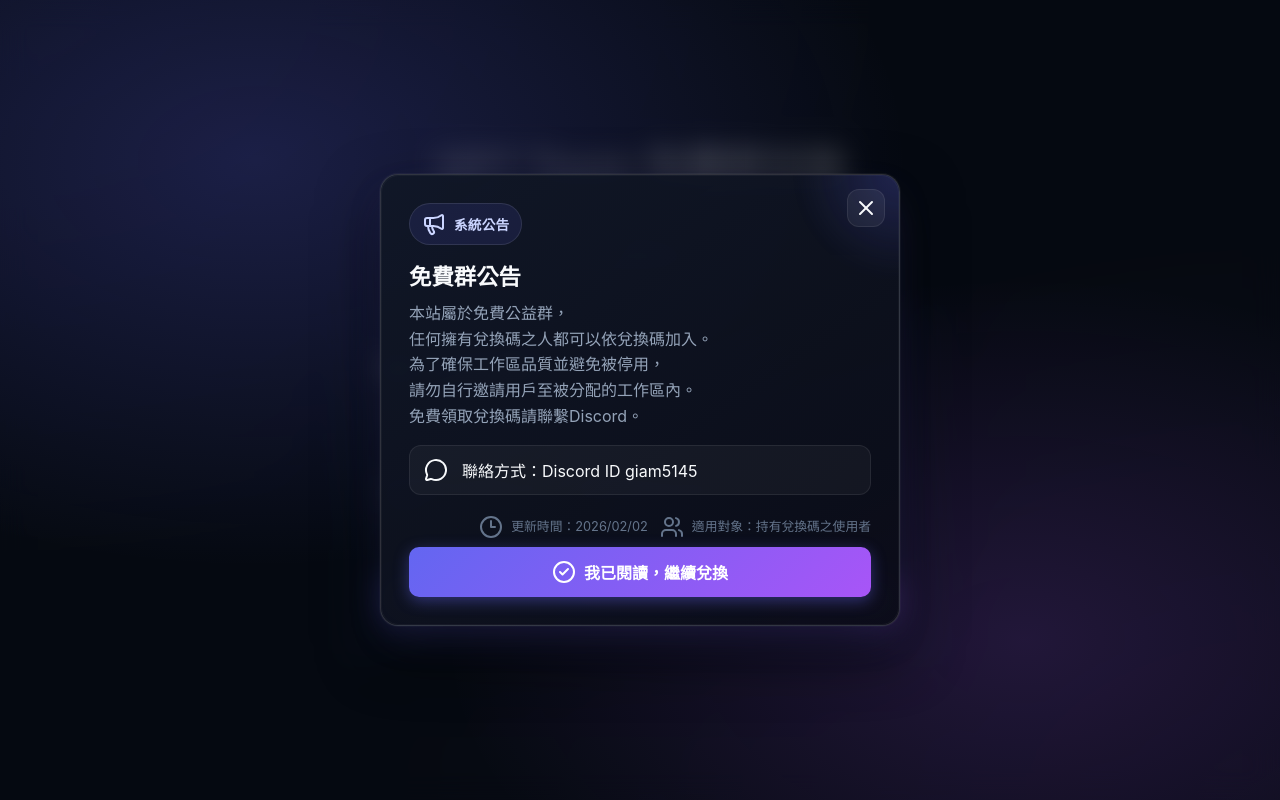
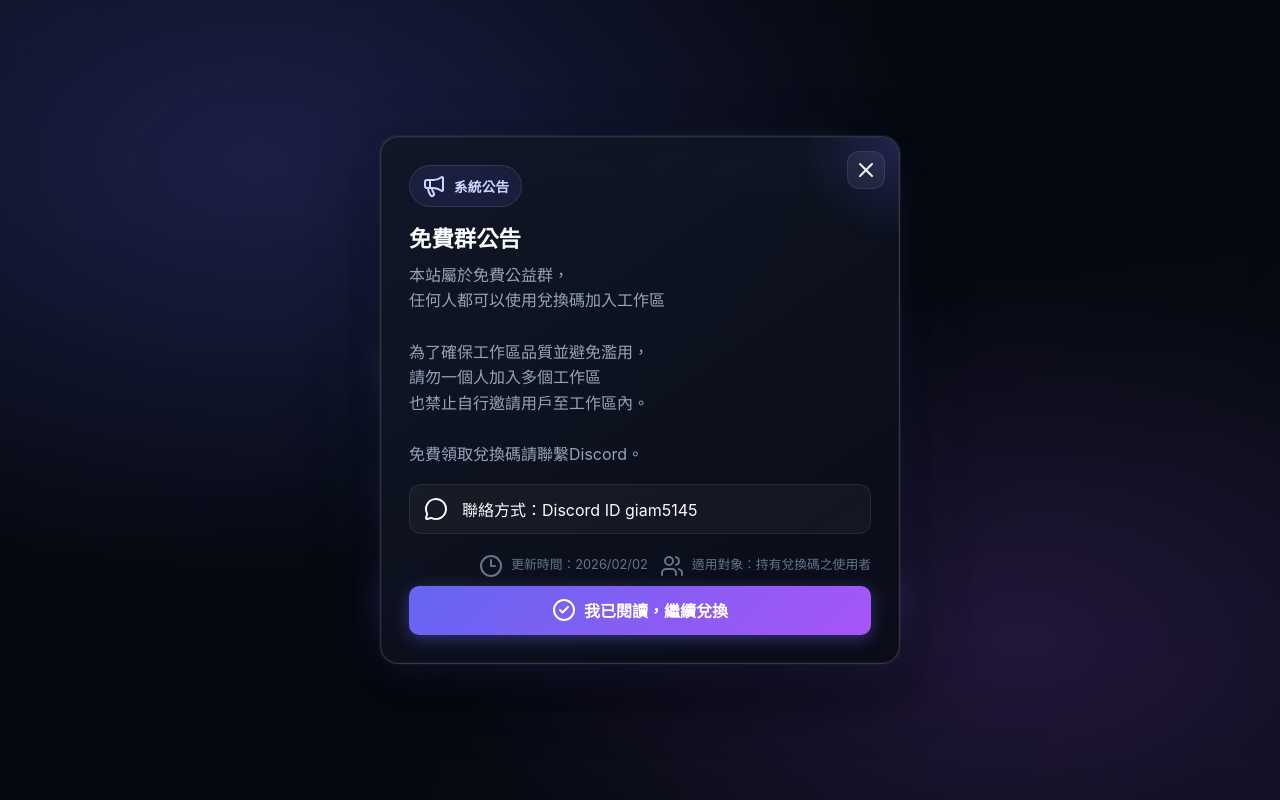
Before and after one commit to JneJne829/team-manage-ZH_TW, a FastAPI app: page / in a window 1280 px wide. Run offline with FastAPI, Linux system fonts and the light colour scheme; data that the repository does not hold is empty.

Commit message:
更新前端

```diff
--- a/app/templates/user/redeem.html
+++ b/app/templates/user/redeem.html
@@ -99,9 +99,10 @@
             <h3 id="announcementTitle" class="announcement-title">免費群公告</h3>
             <p class="announcement-body">
                 本站屬於免費公益群，<br>
-                任何擁有兌換碼之人都可以依兌換碼加入。<br>
-                為了確保工作區品質並避免被停用，<br>
-                請勿自行邀請用戶至被分配的工作區內。<br>
+                任何人都可以使用兌換碼加入工作區<br><br>
+                為了確保工作區品質並避免濫用，<br>
+                請勿一個人加入多個工作區<br>
+                也禁止自行邀請用戶至工作區內。<br><br>
                 免費領取兌換碼請聯繫Discord。<br>
             </p>
             <ul class="announcement-list">
```
